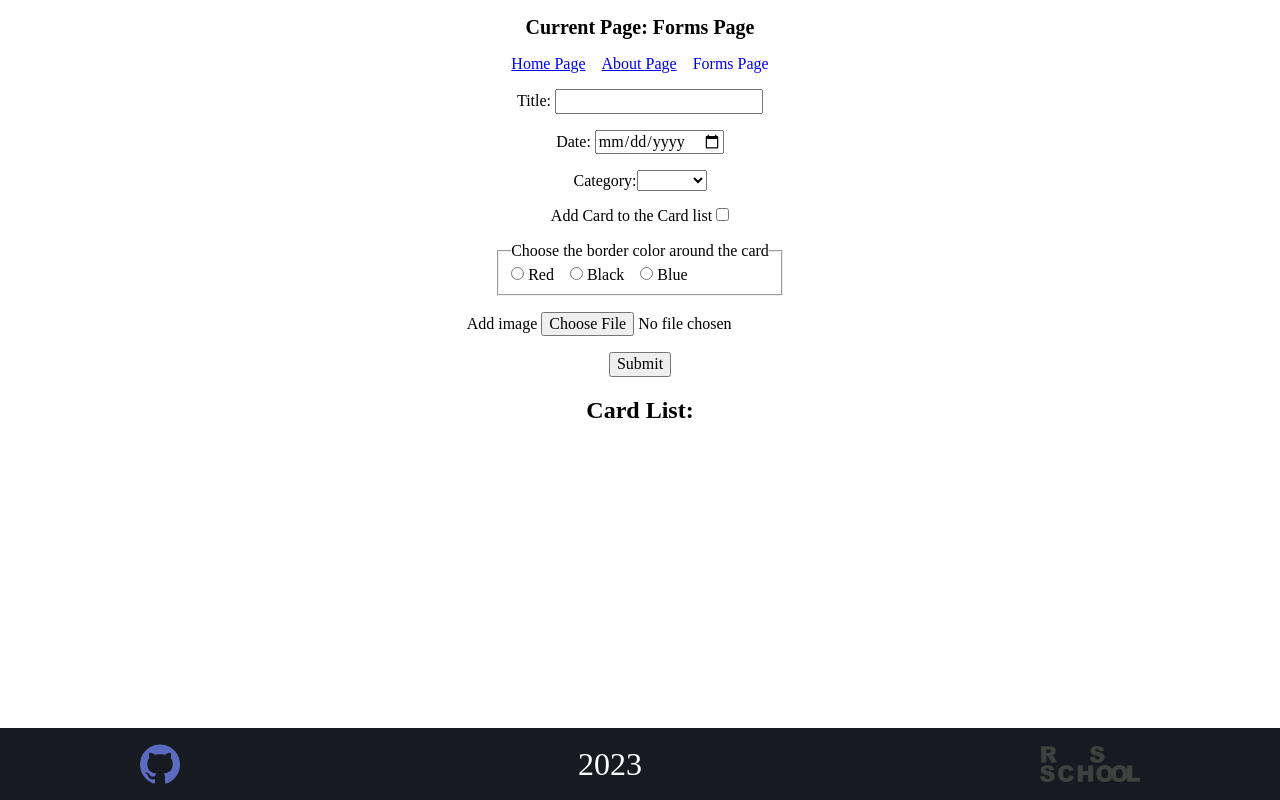
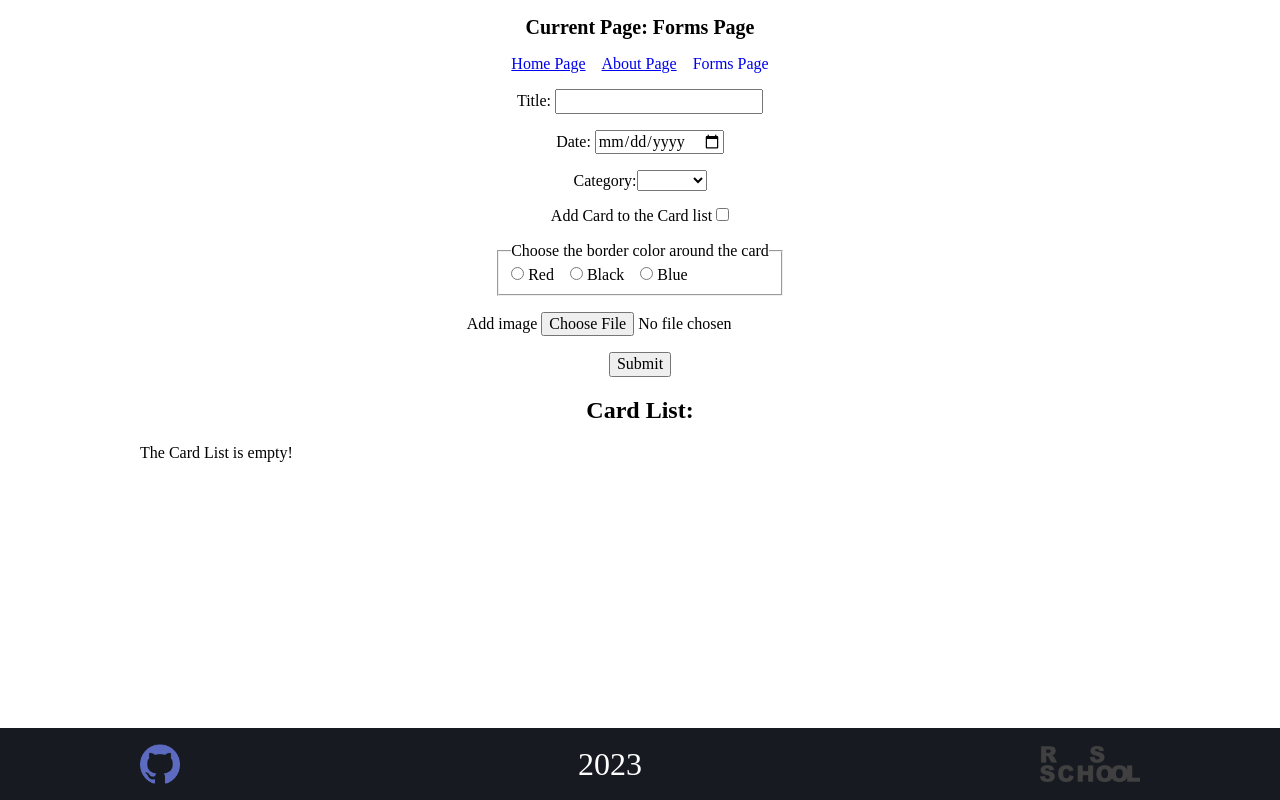
Before and after one commit to PavelZabalotny/react-2023-q1, a React (Vite) app: page /forms in a window 1280 px wide. Built offline with nearby package versions, Linux system fonts and the light colour scheme.

Commit message:
refactor: add information message if card list is empty

```diff
--- a/src/components/Form/FormCardsList/FormCardsList.tsx
+++ b/src/components/Form/FormCardsList/FormCardsList.tsx
@@ -10,6 +10,7 @@ interface IProps {
 const FormCardsList: FC<IProps> = ({ cards }) => (
   <>
     <h2 className={styles.title}>Card List:</h2>
+    {!cards.length && <p>The Card List is empty!</p>}
     <ul className={styles.cards}>
       {cards.map((card) => (
         <FormCard key={card.id} card={card} />
```
